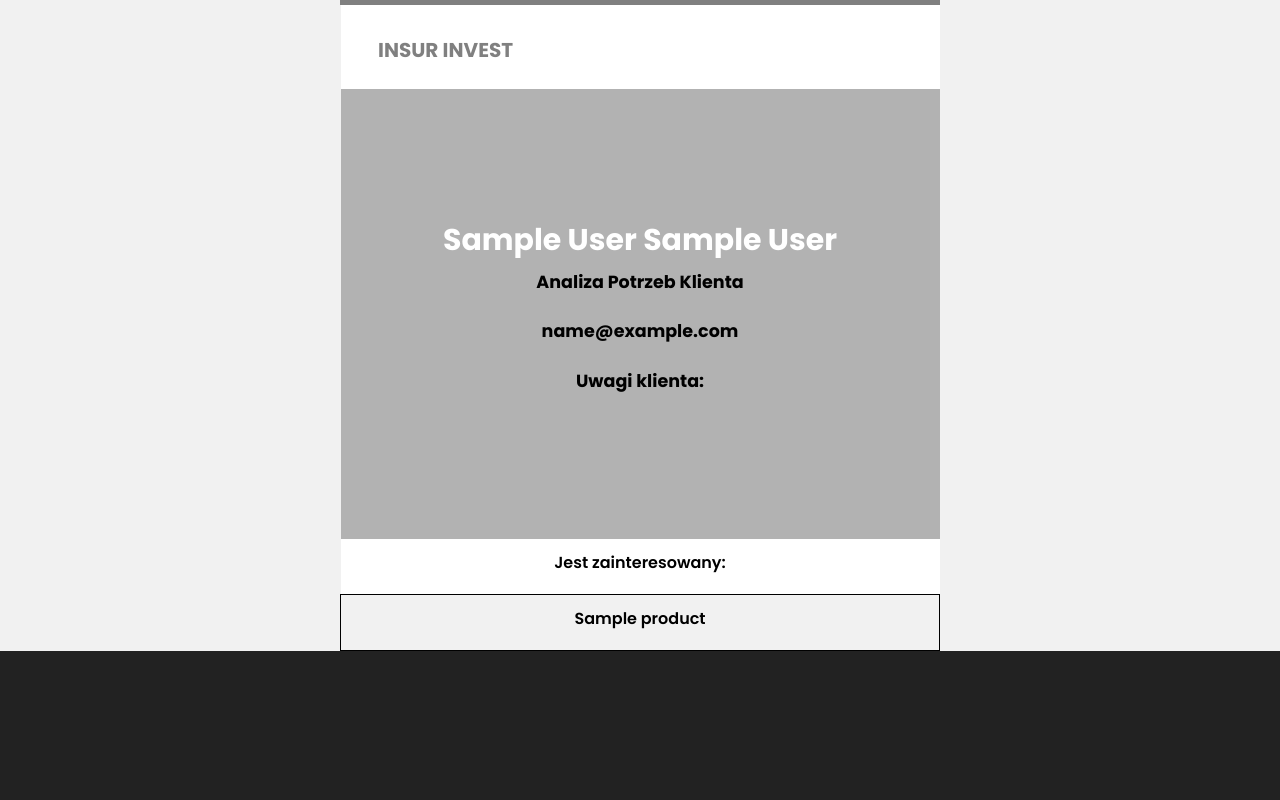
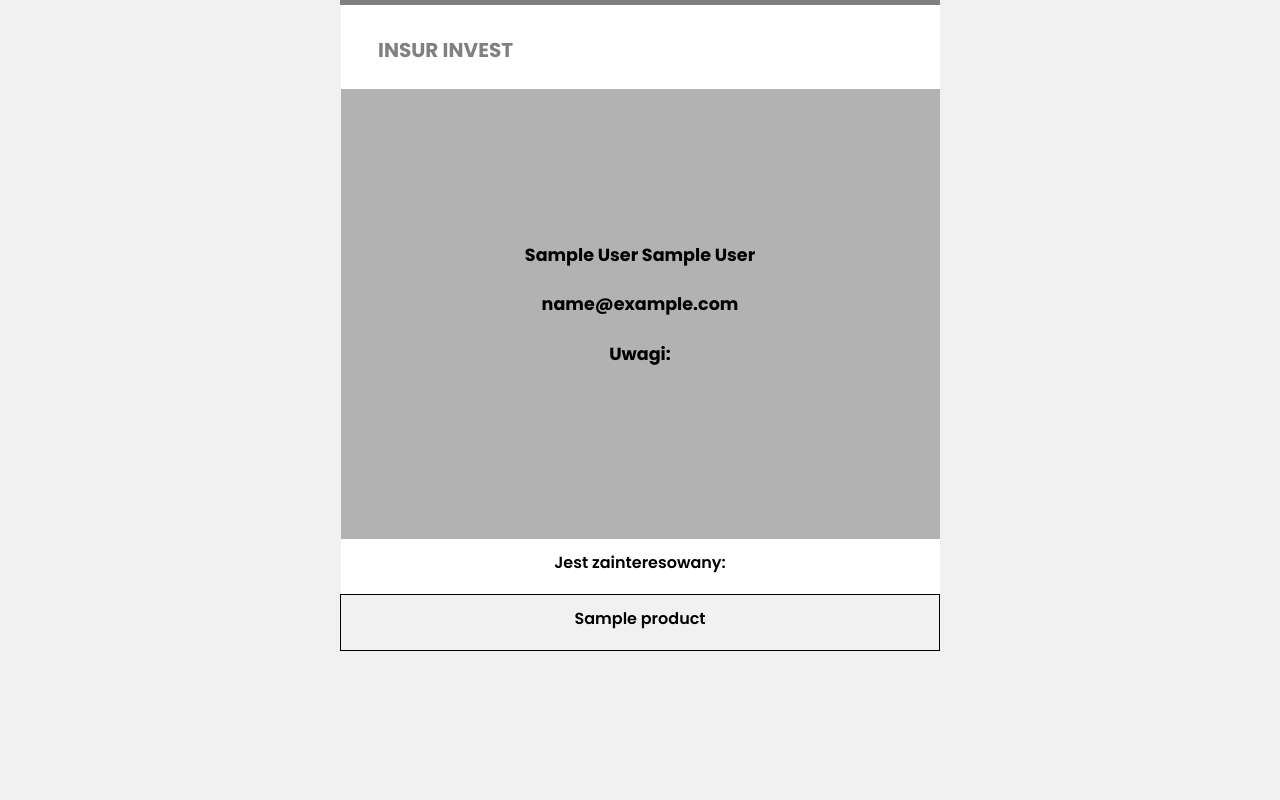
Before and after one commit to Gilotyniarz/APK_APP, a Flask app: template templates/messages/message_pdf.html in a window 1280 px wide. Run offline with Flask 2, Linux system fonts and the light colour scheme; the visitor is signed in with stand-in values (Sample User, id 1); the template is opened without the code that fills it: most values are stand-ins (such as "Sample title", 1, 10 or a date in 2020).

Commit message:
Mail repair vol.4 Pdf rendering

```diff
--- a/templates/messages/message_pdf.html
+++ b/templates/messages/message_pdf.html
@@ -460,7 +460,7 @@ table{
 
 </head>
 
-<body width="100%" style="margin: 0; padding: 0 !important; mso-line-height-rule: exactly; background-color: #222222;">
+<body width="100%" style="margin: 0; padding: 0 ">
 <center style="width: 100%; background-color: #f1f1f1;">
     <div style="display: none; font-size: 1px;max-height: 0px; max-width: 0px; opacity: 0; overflow: hidden; mso-hide: all; font-family: sans-serif;">
         &zwnj;&nbsp;&zwnj;&nbsp;&zwnj;&nbsp;&zwnj;&nbsp;&zwnj;&nbsp;&zwnj;&nbsp;&zwnj;&nbsp;&zwnj;&nbsp;&zwnj;&nbsp;&zwnj;&nbsp;&zwnj;&nbsp;&zwnj;&nbsp;&zwnj;&nbsp;&zwnj;&nbsp;&zwnj;&nbsp;&zwnj;&nbsp;&zwnj;&nbsp;&zwnj;&nbsp;
@@ -491,12 +491,11 @@ table{
                         <tr>
                             <td>
                                 <div class="text" style="padding: 0 3em; text-align: center;width: 400px;">
-                                    <h2>{{session["form_name"]}} {{session["form_lastname"]}}</h2>
-                                    <h3>Analiza Potrzeb Klienta</h3>
+                                    <h3>{{session["form_name"]}} {{session["form_lastname"]}}</h3>
                                     <h3> {{session["form_email"]}}</h3>
                                 </div>
                                 <div style="padding: 0 3em; text-align: center; width: 400px;">
-                                    <h3> Uwagi klienta: {{session["form_message"]}}</h3>
+                                    <h3> Uwagi: {{session["form_message"]}}</h3>
                                 </div>
 
                             </td>
@@ -520,9 +519,9 @@ table{
             <tr>
                 <td class="bg_white">
                     {%for product in products%}
-            <tr style="border:1px solid black;">
+            <tr style="border:1px solid black; padding-left: 5px">
                 <td class="text-services">
-                    <h3> {{product.split("_")[0]}} {{product.split("_")[1]}}</h3>
+                    <h3>   {{product.split("_")[0]}} {{product.split("_")[1]}}</h3>
 
                 </td>
 
```
